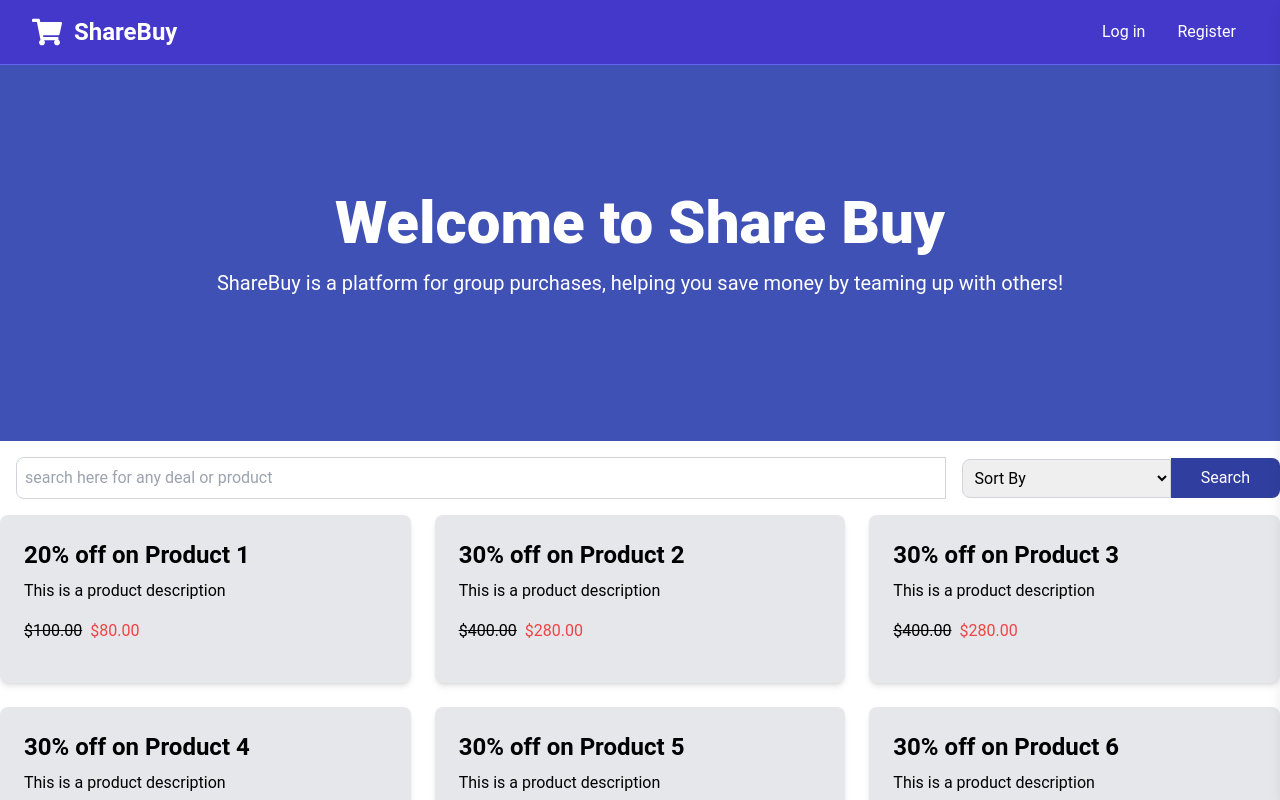
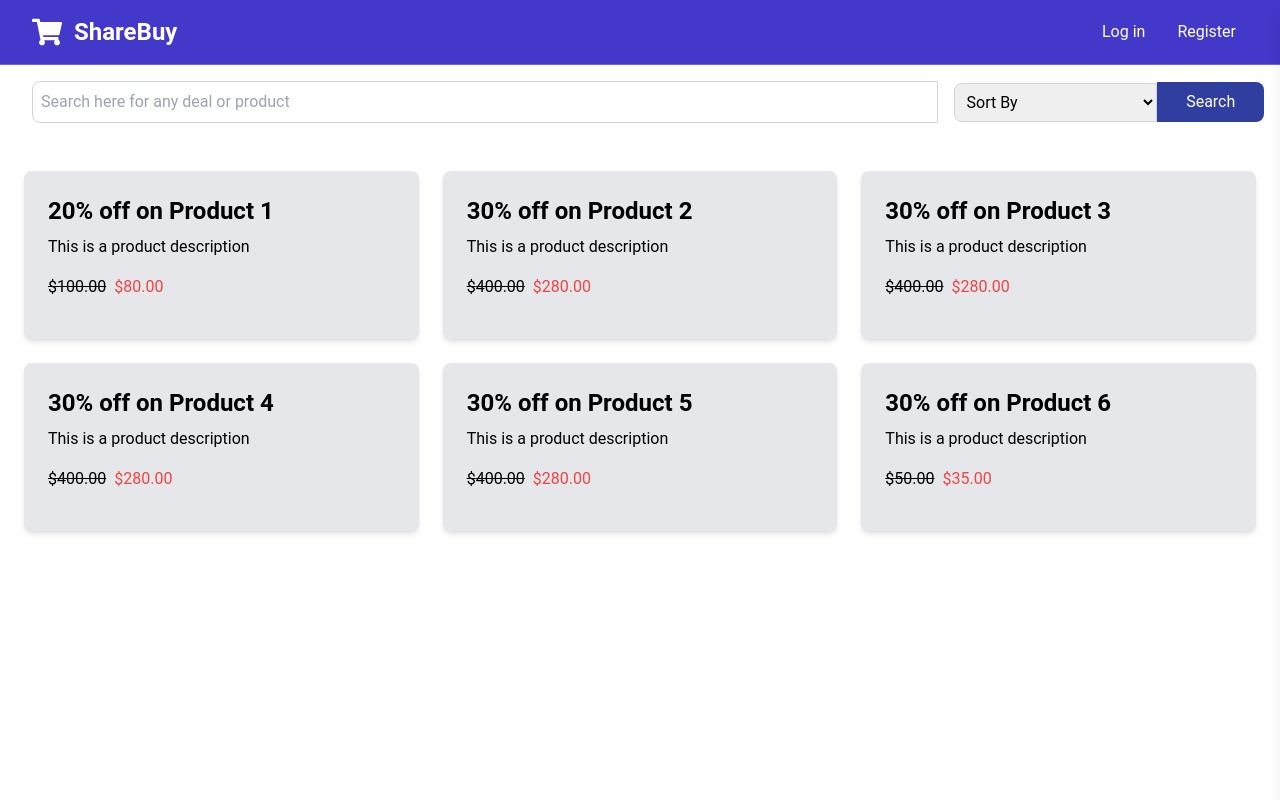
Before and after one commit to ShareBuy-final-project/Frontend, a React (Vite) app: page / in a window 1280 px wide. Shown: the top 800 px of the page. Built offline with nearby package versions, Linux system fonts and the light colour scheme.

Commit message:
home page change layout

```diff
--- a/src/App.jsx
+++ b/src/App.jsx
@@ -9,8 +9,7 @@ import {Route, createBrowserRouter, createRoutesFromElements, RouterProvider} fr
 const router = createBrowserRouter(
   createRoutesFromElements(
     <Route path='/' element={<MainLayout/>}>
-      <Route index element={<WelcomePage/>} />
-      <Route path='/home' element={<HomePage/>} />
+      <Route index element={<HomePage/>} />
       <Route path="/register" element={<RegisterPage/>} />
     </Route>
   )
--- a/src/components/Welcome.jsx
+++ b/src/components/Welcome.jsx
@@ -4,20 +4,6 @@ import HomePage from '../pages/HomePage'; // Import the HomePage component
 const Welcome = () => {
   return (
     <div>
-      <section className="bg-indigo500 py-32 mb-4">
-        <div className="max-w-7xl mx-auto px-4 sm:px-6 lg:px-8 flex flex-col items-center">
-          <div className="text-center">
-            <h1 className="text-4xl font-extrabold text-white sm:text-5xl md:text-6xl">
-              Welcome to Share Buy
-            </h1>
-            <p className="my-4 text-xl text-white">
-              ShareBuy is a platform for group purchases, helping you save money by teaming up with others!
-            </p>
-          </div>
-        </div>
-      </section>
-
-      {/* Render the HomePage component here */}
       <HomePage />
     </div>
   );
--- a/src/pages/HomePage.jsx
+++ b/src/pages/HomePage.jsx
@@ -16,10 +16,16 @@ const HomePage = () => {
 
   return (
     <>
-      <div className='mb-4 mt-2'>
-        <SearchBar onSearch={handleSearch} onSort={handleSort} placeholder='search here for any deal or product' />
+      <div className='mb-2 p-4'>
+        <SearchBar
+          onSearch={handleSearch}
+          onSort={handleSort}
+          placeholder='Search here for any deal or product'
+        />
       </div>
-      <DealsList searchQuery={searchQuery} sortOption={sortOption} />
+      <div className="p-6">
+        <DealsList searchQuery={searchQuery} sortOption={sortOption} />
+      </div>
     </>
   );
 };
--- a/src/pages/WelcomePage.jsx
+++ b/src/pages/WelcomePage.jsx
@@ -1,12 +1,10 @@
 
 import React from 'react'
-import Welcome from '../components/Welcome'
-import HomeCards from '../components/HomeCards'
+import HomePage from './HomePage'
 const WelcomePage = () => {
   return (
     <>
-      <Welcome />
-      <HomeCards/>
+      <HomePage />
     </>
 
   )
```
